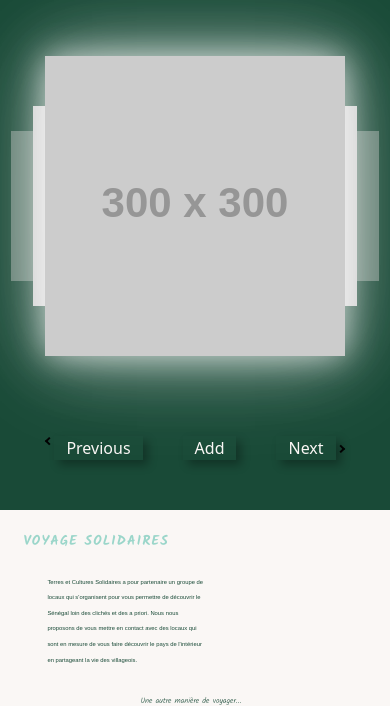
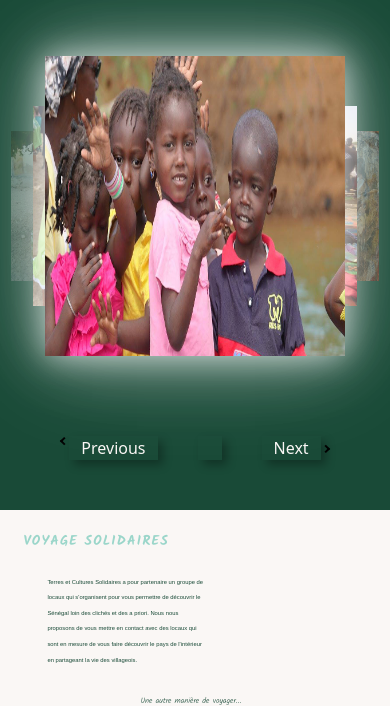
Before and after one commit to DarwinAngolaR/TCSSoutenance, a Symfony app: template templates/accueil_tcs/home.html.twig in a window 390 px wide. Shown: the part 628-1334 px from the top of the page. Run offline with Twig, Linux system fonts and the light colour scheme; the template is opened without the code that fills it, so the values that code supplies are empty; grey boxes labelled with a size stand in for pictures from a placeholder-image service; some libraries are stand-ins or nearby versions; some web fonts are replaced.

Commit message:
navbar responsive

```diff
--- a/public/style/carousel.css
+++ b/public/style/carousel.css
@@ -147,3 +147,7 @@
 .gallery-nav li.gallery-item-selected {
   background: #555;
 }
+
+.gallery-controls-add{
+  display: none !important;
+}
--- a/public/style/carousel.js
+++ b/public/style/carousel.js
@@ -1,6 +1,6 @@
 const galleryContainer = document.querySelector('.gallery-container');
 const galleryControlsContainer = document.querySelector('.gallery-controls');
-const galleryControls = ['previous', 'add', 'next'];
+const galleryControls = ['previous', ' ', 'next'];
 const galleryItems = document.querySelectorAll('.gallery-item');
 
 class Carousel {
@@ -21,7 +21,7 @@ class Carousel {
     });
 
     this.carouselArray.slice(0, 5).forEach((el, i) => {
-      el.classList.add(`gallery-item-${i+1}`);
+      el.classList.add(`gallery-item-${i + 1}`);
     });
   }
 
@@ -39,12 +39,12 @@ class Carousel {
 
   // Construct the carousel navigation
   // setNav() {
-    // galleryContainer.appendChild(document.createElement('ul')).className = 'gallery-nav';
+  // galleryContainer.appendChild(document.createElement('ul')).className = 'gallery-nav';
 
-    // this.carouselArray.forEach(item => {
-    //   const nav = galleryContainer.lastElementChild;
-    //   nav.appendChild(document.createElement('li'));
-    // });
+  // this.carouselArray.forEach(item => {
+  //   const nav = galleryContainer.lastElementChild;
+  //   nav.appendChild(document.createElement('li'));
+  // });
   // }s
 
   // Construct the carousel controls
@@ -67,14 +67,14 @@ class Carousel {
         if (control.className == 'gallery-controls-add') {
           const newItem = document.createElement('img');
           const latestItem = this.carouselArray.length;
-          const latestIndex = this.carouselArray.findIndex(item => item.getAttribute('data-index') == this.carouselArray.length)+1;
+          const latestIndex = this.carouselArray.findIndex(item => item.getAttribute('data-index') == this.carouselArray.length) + 1;
 
           // Assign the necessary properties for new gallery item
-          Object.assign(newItem,{
+          Object.assign(newItem, {
             className: 'gallery-item',
-            src: `http://fakeimg.pl/300/?text=${this.carouselArray.length+1}`
+            src: `http://fakeimg.pl/300/?text=${this.carouselArray.length + 1}`
           });
-          newItem.setAttribute('data-index', this.carouselArray.length+1);
+          newItem.setAttribute('data-index', this.carouselArray.length + 1);
 
           // Then add it to the carouselArray and update the gallery
           this.carouselArray.splice(latestIndex, 0, newItem);
--- a/public/style/style.css
+++ b/public/style/style.css
@@ -10,6 +10,15 @@ body{
 
 p{
     font-family: 'Zen Maru Gothic', sans-serif;
+}
+
+.img_logoAccueil{
+    width: 25% !important;
+}
+@media only screen and (max-width: 600px) {
+    .img_logoAccueil{
+        display: none;
+    }
 }
 
 /* ACCUEIL*/
@@ -241,7 +250,6 @@ a{
     padding: 3%;
     gap: 15%;
 }
-
 
 /*CONTACTEZ-NOUS*/
 
--- a/templates/accueil_tcs/home.html.twig
+++ b/templates/accueil_tcs/home.html.twig
@@ -29,11 +29,12 @@
 			<div class="sliderActions">
 				<div class="gallery">
 					<div class="gallery-container">
-						<img class="gallery-item gallery-item-1" src="http://fakeimg.pl/300/?text=1" data-index="1">
-						<img class="gallery-item gallery-item-2" src="http://fakeimg.pl/300/?text=2" data-index="2">
-						<img class="gallery-item gallery-item-3" src="http://fakeimg.pl/300/?text=3" data-index="3">
-						<img class="gallery-item gallery-item-4" src="http://fakeimg.pl/300/?text=4" data-index="4">
-						<img class="gallery-item gallery-item-5" src="http://fakeimg.pl/300/?text=5" data-index="5">
+						<img class="gallery-item gallery-item-1" src="/img/Unbanc.png" data-index="1">
+						<img class="gallery-item gallery-item-2" src="/img/GIE.png" data-index="2">
+						<img class="gallery-item gallery-item-3" src="/img/parrainages.png" data-index="3">
+						<img class="gallery-item gallery-item-4" src="/img/boutique.png" data-index="4">
+						<img class="gallery-item gallery-item-5" src="/img/Ecole_Buissoniere.png" data-index="5">
+						<img class="gallery-item gallery-item-5" src="/img/Gourmandise.png" data-index="6">
 					</div>
 					<div class="gallery-controls"></div>
 				</div>
--- a/templates/base.html.twig
+++ b/templates/base.html.twig
@@ -29,10 +29,10 @@
 	<body>
 		<header>
 			<div class="container-fluid">
-				<nav class="navbar fixed-top d-flex">
+				<nav class="navbar navbar-expand{-sm|-md|-lg|-xl|-xxl}  fixed-top d-flex">
 					<a href="/nos_actions" class="nav-link nav-link-xs">Nos actions</a>
 					<a href="/" class="nav-link nav-link-xs">Qui sommes nous</a>
-					<a href="/"><img src="/img/logotcs_blancoRecurso 1@4x.png" width="25%" alt="Logo Terres et Cultures Solidaires"></a>
+					<a href="/"><img src="/img/logotcs_blancoRecurso 1@4x.png" width="25%" class="img_logoAccueil" alt="Logo Terres et Cultures Solidaires"></a>
 					<a href="/" class="nav-link nav-link-xs">Voyages Solidaires</a>
 					<a href="/agir_ensemble" class="nav-link nav-link-xs">Agir ensemble</a>
 					<a href="/" class="nav-link nav-link-xs">Se connecter</a>
```
Also changed, not shown: public/img/Ecole_Buissoniere.png (added), public/img/GIE.png (added), public/img/Gourmandise.png (added), public/img/Unbanc.png (added), public/img/boutique.png (added), public/img/parrainages.png (added), 2 other files.
